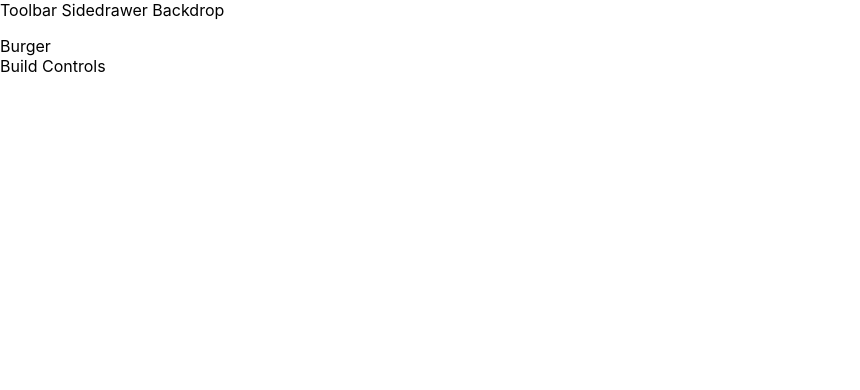
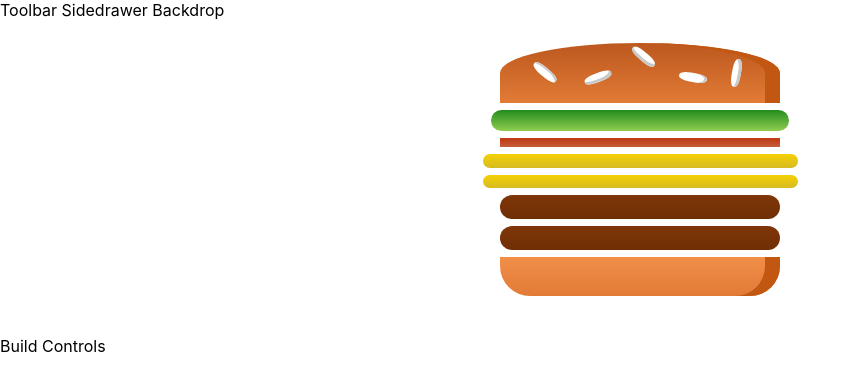
Before and after one commit to scrawnyColeman/react-project-burgerbuilder, a React (Create React App) app: page / in a window 1280 px wide. Shown: the top 390 px of the page, without its empty margins (0-860 px from the left). Built offline with nearby package versions, Linux system fonts and the light colour scheme.

Commit message:
added modules and created dynamic Burger component

```diff
--- a/src/components/Burger/Burger.js
+++ b/src/components/Burger/Burger.js
@@ -1,11 +1,21 @@
-import React from 'react'
+import React from "react";
+import classes from "./Burger.module.css";
+import BurgerIngredient from "./BurgerIngredient/BurgerIngredient";
 
-const Burger = () => {
-    return (
-        <div>
+const Burger = ({ ingredients }) => {
+  const transformedIngredients = Object.keys(ingredients)
+  .map((igKey)=> {
+      return [...Array(ingredients[igKey])].map((_, i) =>{
+          return <BurgerIngredient key={igKey+i} type={igKey}/>
+      });
+  });
+  return (
+    <div className={classes.Burger}>
+      <BurgerIngredient type="bread-top" />
+      {transformedIngredients}
+      <BurgerIngredient type="bread-bottom" />
+    </div>
+  );
+};
 
-        </div>
-    )
-}
-
-export default Burger
+export default Burger;
--- /dev/null
+++ b/src/components/Burger/Burger.module.css
@@ -0,0 +1,28 @@
+.Burger{
+    width: 100%;
+    margin: auto;
+    height: 250px;
+    overflow: scroll;
+    text-align: center;
+    font-weight: bold;
+    font-size: 1.2rem;
+}
+
+@media (min-width: 1000px) and (min-height: 700px){
+    .Burger{
+        width: 700px;
+        height: 600px;
+    }
+}
+@media (min-width: 500px) and (min-height: 401px){
+    .Burger{
+        width: 450px;
+        height: 400px;
+    }
+}
+@media (min-width: 500px) and (min-height: 400px){
+    .Burger{
+        width: 350px;
+        height: 300px;
+    }
+}
--- a/src/components/Burger/BurgerIngredient/BurgerIngredient.js
+++ b/src/components/Burger/BurgerIngredient/BurgerIngredient.js
@@ -1,41 +1,43 @@
-import React from 'react'
-import classes from './BurgerIngredient.css'
+import React, { Component } from "react";
+import classes from "./BurgerIngredient.module.css";
+import PropTypes from 'prop-types';
 
-const BurgerIngredient = ({type}) => {
+class BurgerIngredient extends Component {
+  render() {
     let ingredient = null;
-    switch(type){
-        case('bread-bottom'):
-            ingredient = <div className = {classes.BreadBottom}></div>;
+    switch (this.props.type) {
+      case "bread-bottom":
+        ingredient = <div className={classes.BreadBottom}></div>;
         break;
-        case('bread-top'):
+      case "bread-top":
         ingredient = (
-                <div className = {classes.BreadTop}>
+          <div className={classes.BreadTop}>
             <div className={classes.Seeds1}></div>
             <div className={classes.Seeds2}></div>
           </div>
         );
         break;
-        case('meat'):
-            ingredient = <div className = {classes.Meat}></div>;
+      case "meat":
+        ingredient = <div className={classes.Meat}></div>;
         break;
-        case('cheese'):
-            ingredient = <div className = {classes.Cheese}></div>;
+      case "cheese":
+        ingredient = <div className={classes.Cheese}></div>;
         break;
-        case('salad'):
-            ingredient = <div className = {classes.Salad}></div>;
+      case "salad":
+        ingredient = <div className={classes.Salad}></div>;
         break;
-        case('bacon'):
-            ingredient = <div className = {classes.Bacon}></div>;
+      case "bacon":
+        ingredient = <div className={classes.Bacon}></div>;
         break;
       default:
         ingredient = null;
     }
-
-    return (
-        <div>
-
-        </div>
-    )
+    return ingredient;
+  }
 }
 
-export default BurgerIngredient
+BurgerIngredient.propTypes = {
+    type: PropTypes.string.isRequired
+}
+
+export default BurgerIngredient;
--- a/src/containers/BurgerBuilder/BurgerBuilder.js
+++ b/src/containers/BurgerBuilder/BurgerBuilder.js
@@ -1,11 +1,20 @@
 import React, { Component } from 'react'
+import Burger from '../../components/Burger/Burger';
 import Auxiliary from '../../hoc/Auxiliary';
 
 class BurgerBuilder extends Component {
+    state={
+        ingredients: {
+            salad: 1,
+            bacon: 1,
+            cheese: 2,
+            meat: 2
+        }
+    }
     render() {
         return (
             <Auxiliary>
-                <div>Burger</div>
+                <Burger ingredients={this.state.ingredients}/>
                 <div>Build Controls</div>
             </Auxiliary>
         )
```
Also changed, not shown: src/components/Burger/BurgerIngredient/BurgerIngredient.module.css (renamed from src/components/Burger/BurgerIngredient/BurgerIngredient.css). Lines whose indentation alone changed are shown as unchanged.
